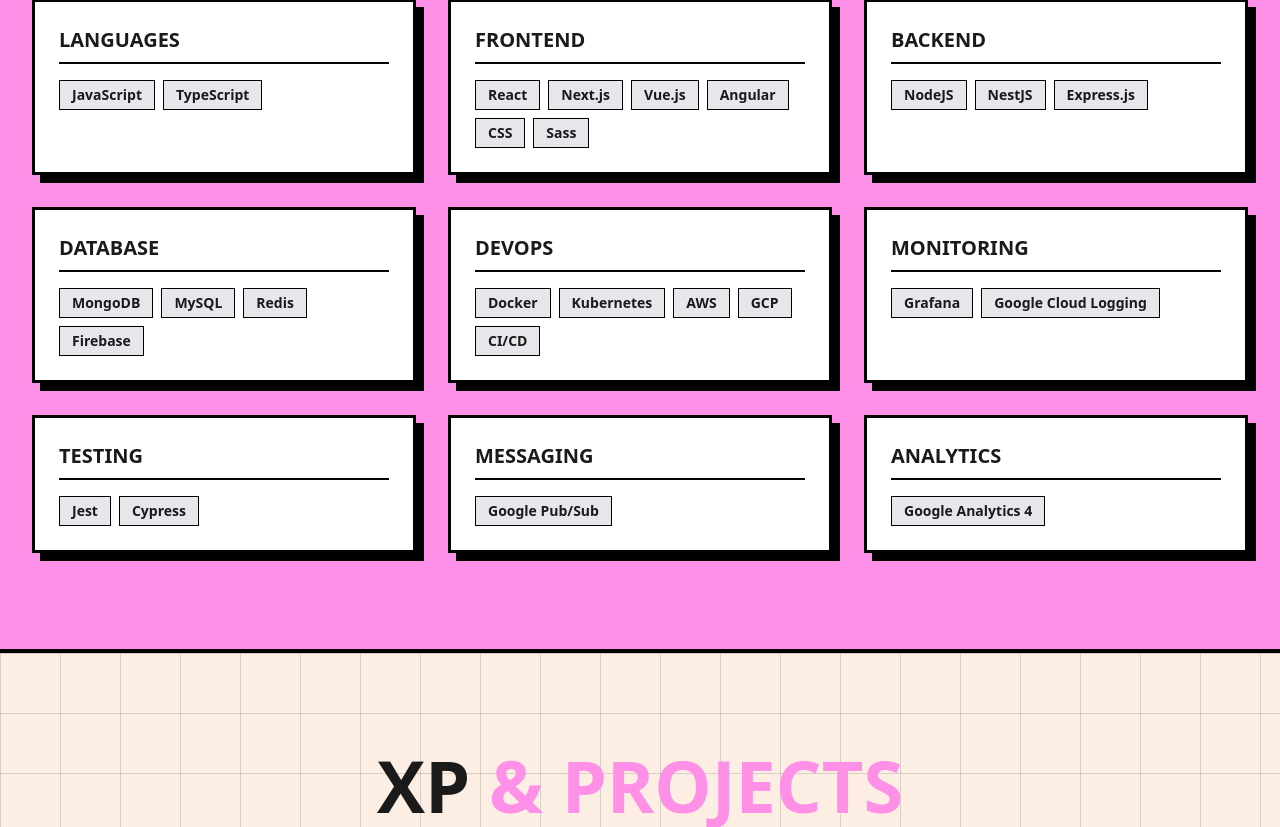
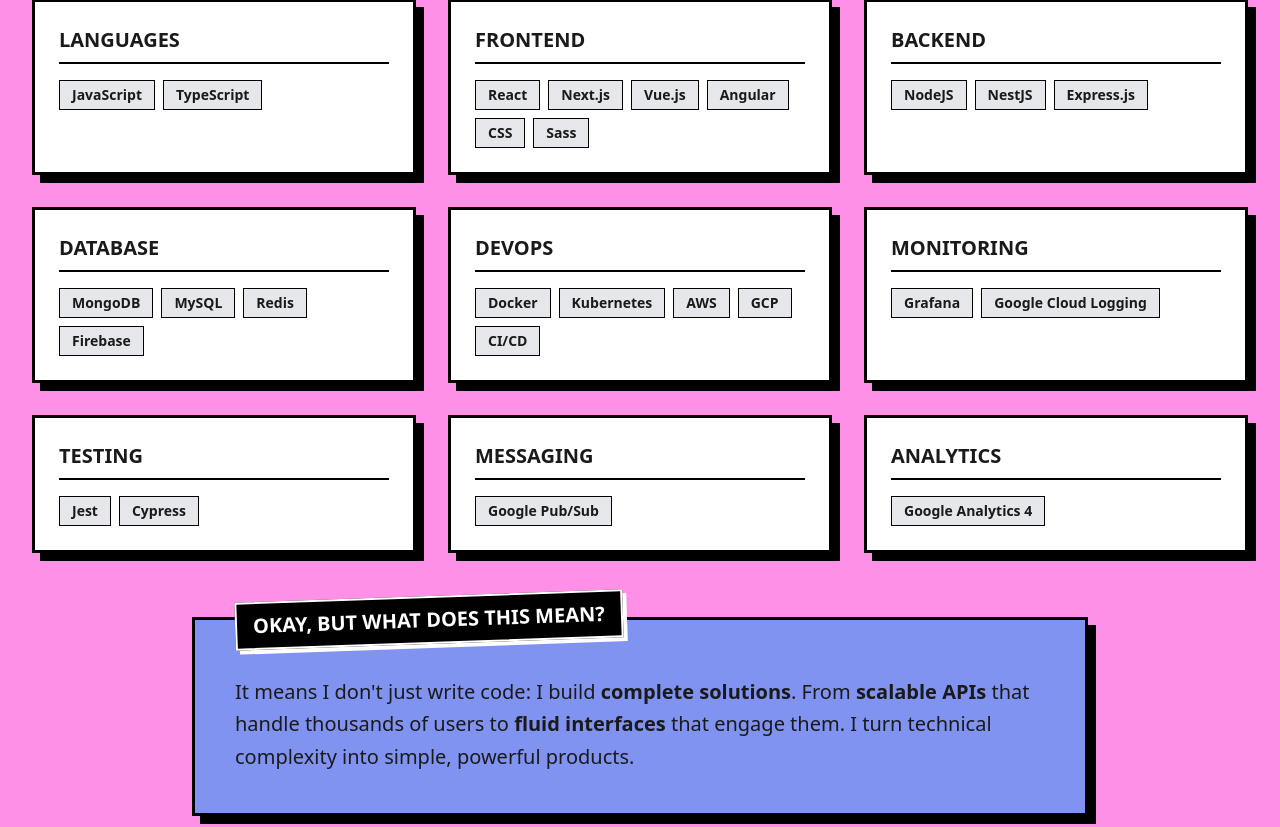
Before and after one commit to htamagnus/personal-portfolio, a Next.js app: page / in a window 1280 px wide. Shown: the part 1973-2800 px from the top of the page. Built offline with nearby package versions, Linux system fonts and the light colour scheme; no server answers.

Commit message:
feat: Enhance Skills section with new content and styling; update portfolio project period and add translations for improved clarity

```diff
--- a/components/sections/Skills.tsx
+++ b/components/sections/Skills.tsx
@@ -44,7 +44,7 @@ export function Skills() {
       </div>
 
       <Section className="bg-transparent py-0 md:py-0 mt-16">
-        <div className="grid grid-cols-1 md:grid-cols-2 lg:grid-cols-3 gap-8">
+        <div className="grid grid-cols-1 md:grid-cols-2 lg:grid-cols-3 gap-8 mb-16">
           {Object.entries(t.portfolio.skills).map(([category, skills]) => (
              <div key={category} className="bg-white border-3 border-black p-6 shadow-[8px_8px_0px_0px_rgba(0,0,0,1)]">
                <h3 className="text-xl font-bold uppercase mb-4 border-b-2 border-black pb-2">{category}</h3>
@@ -58,6 +58,18 @@ export function Skills() {
              </div>
           ))}
         </div>
+
+        <div className="max-w-4xl mx-auto mt-8 md:mt-0">
+          <div className="bg-neon-blue border-3 border-black p-6 pt-10 md:p-10 shadow-[4px_4px_0px_0px_rgba(0,0,0,1)] md:shadow-[8px_8px_0px_0px_rgba(0,0,0,1)] relative">
+             <div className="absolute -top-5 left-1/2 -translate-x-1/2 md:left-auto md:-left-6 md:translate-x-0 md:-top-6 bg-black text-white px-3 py-2 md:px-4 md:py-2 font-display font-bold uppercase text-sm md:text-xl border-2 border-white shadow-[4px_4px_0px_0px_rgba(255,255,255,1)] transform -rotate-2 w-max max-w-[90%] text-center whitespace-normal">
+                {t.skills.what_means_title}
+             </div>
+             <p
+              className="font-mono text-base md:text-xl leading-relaxed mt-2 md:mt-4 text-justify md:text-left"
+              dangerouslySetInnerHTML={{ __html: t.skills.what_means_text }}
+             ></p>
+          </div>
+        </div>
       </Section>
     </div>
   );
--- a/data/portfolio.ts
+++ b/data/portfolio.ts
@@ -30,7 +30,7 @@ export const portfolioData = {
     {
       company: "Velox (Personal Project)",
       role: "Full Stack Developer",
-      period: "2024",
+      period: "2025",
       description: "Built a personalized bike route planner deployed on AWS Free Tier. Features Strava integration for realistic time estimates, real-time weather/traffic data, and elevation profiles.",
       stack: ["Next.js", "NestJS", "PostgreSQL", "AWS", "Google Maps"],
     },
--- a/data/translations.ts
+++ b/data/translations.ts
@@ -30,7 +30,9 @@ export const translations = {
     },
     skills: {
       title: "My Arsenal",
-      subtitle: "Technologies & Tools"
+      subtitle: "Technologies & Tools",
+      what_means_title: "Okay, but what does this mean?",
+      what_means_text: "It means I don't just write code: I build <strong>complete solutions</strong>. From <strong>scalable APIs</strong> that handle thousands of users to <strong>fluid interfaces</strong> that engage them. I turn technical complexity into simple, powerful products."
     },
     experience: {
       title: "XP",
@@ -82,7 +84,9 @@ export const translations = {
     },
     skills: {
       title: "Meu Arsenal",
-      subtitle: "Tecnologias & Ferramentas"
+      subtitle: "Tecnologias & Ferramentas",
+      what_means_title: "Ok, mas o que isso significa?",
+      what_means_text: "Significa que eu não apenas escrevo código: eu construo <strong>soluções completas</strong>. Desde <strong>APIs escaláveis</strong> que suportam milhares de usuários até <strong>interfaces fluidas</strong> que os engajam. Eu transformo complexidade técnica em produtos simples e poderosos."
     },
     experience: {
       title: "XP",
@@ -120,7 +124,7 @@ export const translations = {
         {
           company: "Velox (Projeto Pessoal)",
           role: "Desenvolvedora Full Stack",
-          period: "2024",
+          period: "2025",
           description: "Desenvolvi um planejador de rotas de bike personalizado na AWS Free Tier. Integra com Strava para estimativas reais de tempo, dados de clima/trânsito em tempo real e perfis de elevação.",
           stack: ["Next.js", "NestJS", "PostgreSQL", "AWS", "Google Maps"],
         },
```
